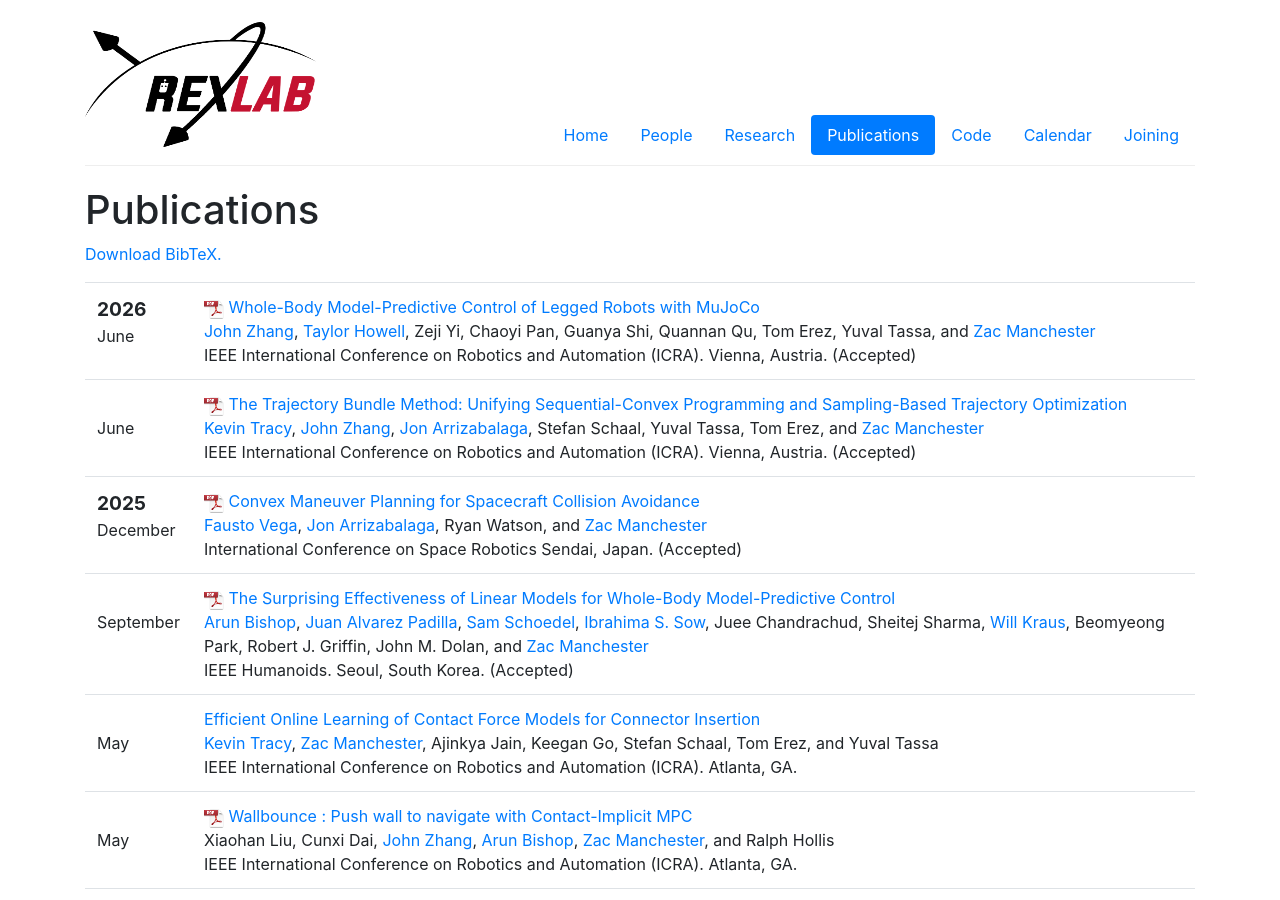
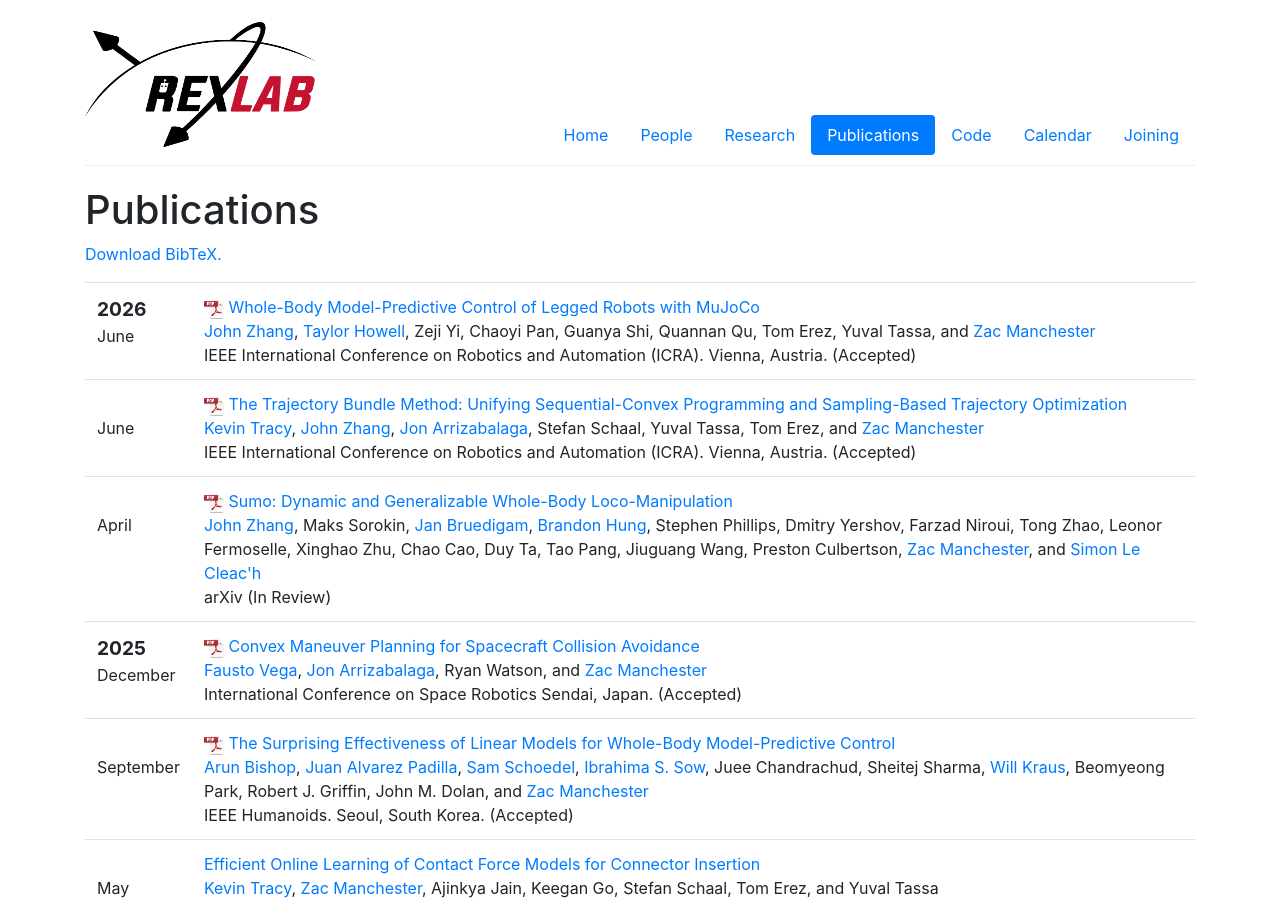
Before and after one commit to RoboticExplorationLab/roboticexplorationlab.github.io, a Jekyll site: the page built from publications.html, in a window 1280 px wide and 900 px high. Built offline with Jekyll 4.4.1, drawn with Linux system fonts in a browser that asks for light colours; a script that is not in the unit is left out.

Commit message:
add sumo

```diff
--- a/_data/pubs.yml
+++ b/_data/pubs.yml
@@ -1,3 +1,12 @@
+
+- title: "Sumo: Dynamic and Generalizable Whole-Body Loco-Manipulation"
+  authors: [john, Maks Sorokin, jan, brandon, Stephen Phillips, Dmitry Yershov, Farzad Niroui, Tong Zhao, Leonor Fermoselle, Xinghao Zhu, Chao Cao, Duy Ta, Tao Pang, Jiuguang Wang, Preston Culbertson, zac, simon]
+  publisher: arXiv
+  pub-type: conference
+  date: 2026-04-09
+  pdf: https://arxiv.org/pdf/2604.08508
+  projects: [sumo]
+  status: In Review
 
 - title: "Convex Maneuver Planning for Spacecraft Collision Avoidance"
   authors: [fausto, jon_arrizabalaga, Ryan Watson, zac]
--- a/bib/pubs.bib
+++ b/bib/pubs.bib
@@ -1,3 +1,13 @@
+@misc{zhang2026sumo,
+  title         = {Sumo: Dynamic and Generalizable Whole-Body Loco-Manipulation},
+  author        = {Zhang, John Z. and Sorokin, Maks and Br{\"u}digam, Jan and Hung, Brandon and Phillips, Stephen and Yershov, Dmitry and Niroui, Farzad and Zhao, Tong and Fermoselle, Leonor and Zhu, Xinghao and Cao, Chao and Ta, Duy and Pang, Tao and Wang, Jiuguang and Culbertson, Preston and Manchester, Zachary and Le Cl{\'e}ac'h, Simon},
+  year          = {2026},
+  eprint        = {2604.08508},
+  archiveprefix = {arXiv},
+  primaryclass  = {cs.RO},
+  url           = {https://arxiv.org/abs/2604.08508}
+}
+
 @article{bishop2025surprising,
   title={The Surprising Effectiveness of Linear Models for Whole-Body Model-Predictive Control},
   author={Bishop, Arun L and Alvarez-Padilla, Juan and Schoedel, Sam and Sow, Ibrahima Sory and Chandrachud, Juee and Sharma, Sheitej and Kraus, Will and Park, Beomyeong and Griffin, Robert J and Dolan, John M and Manchester, Zachary},
```
Also changed, not shown: _projects/sumo.md (added, +24 -0 lines), 1 other file.
